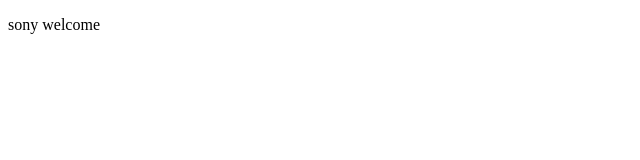
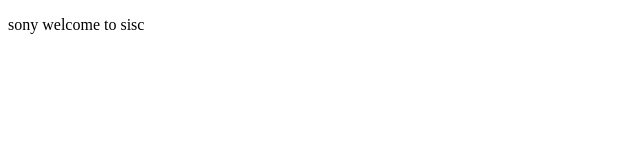
Before and after one commit to Monisha94/Teammaac, a plain HTML site: page HTMLl/WebContent/index.html in a window 1280 px wide. Shown: the full height of the page, 0-640 px from the left. Drawn offline with Linux system fonts and the light colour scheme.

Commit message:
added sisc

```diff
--- a/HTMLl/WebContent/index.html
+++ b/HTMLl/WebContent/index.html
@@ -5,6 +5,7 @@
 <title>Insert title here</title>
 </head>
 <body>
-<p>sony welcome</p>
+<p>sony welcome
+to sisc</p>
 </body>
 </html>
```
